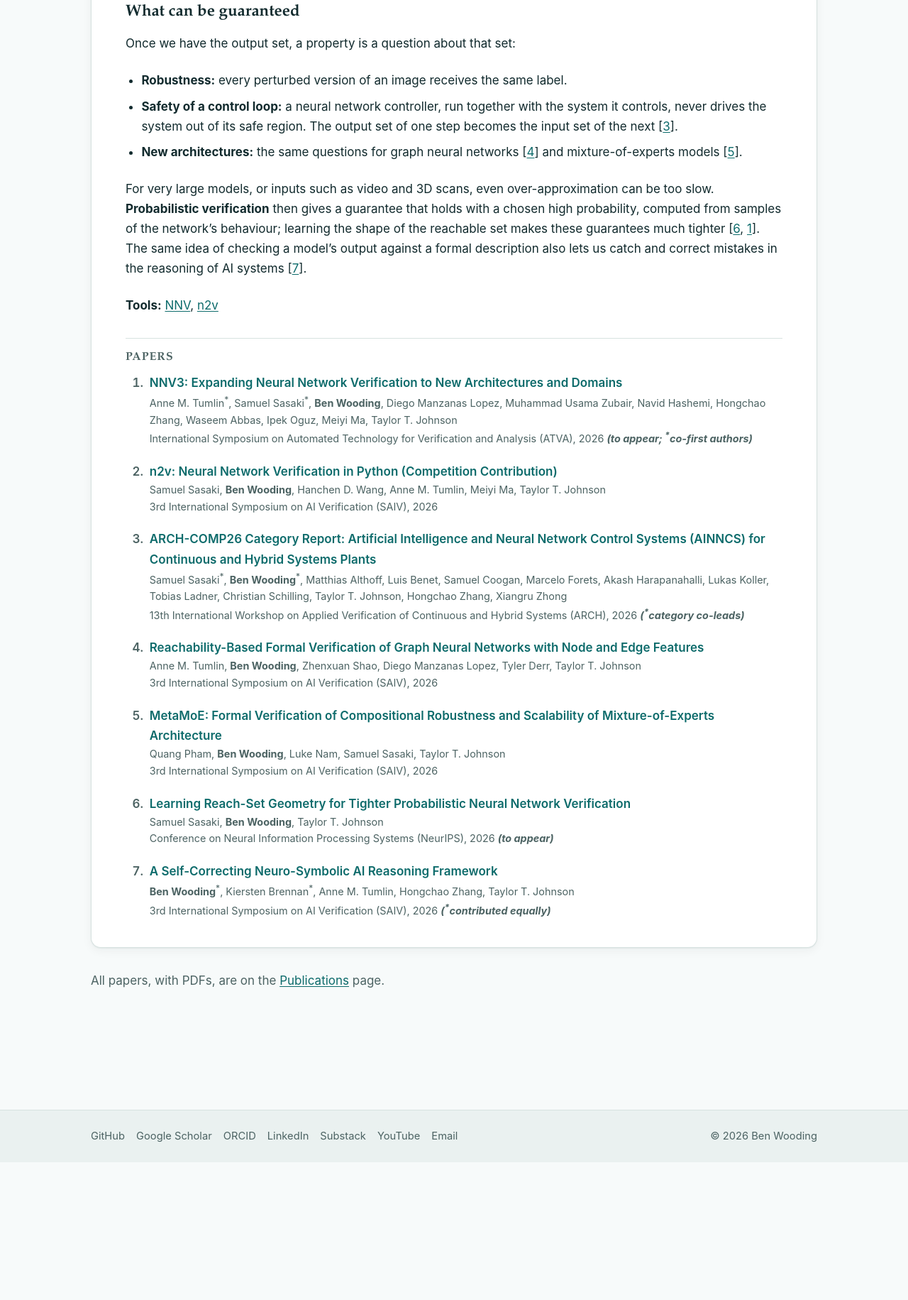
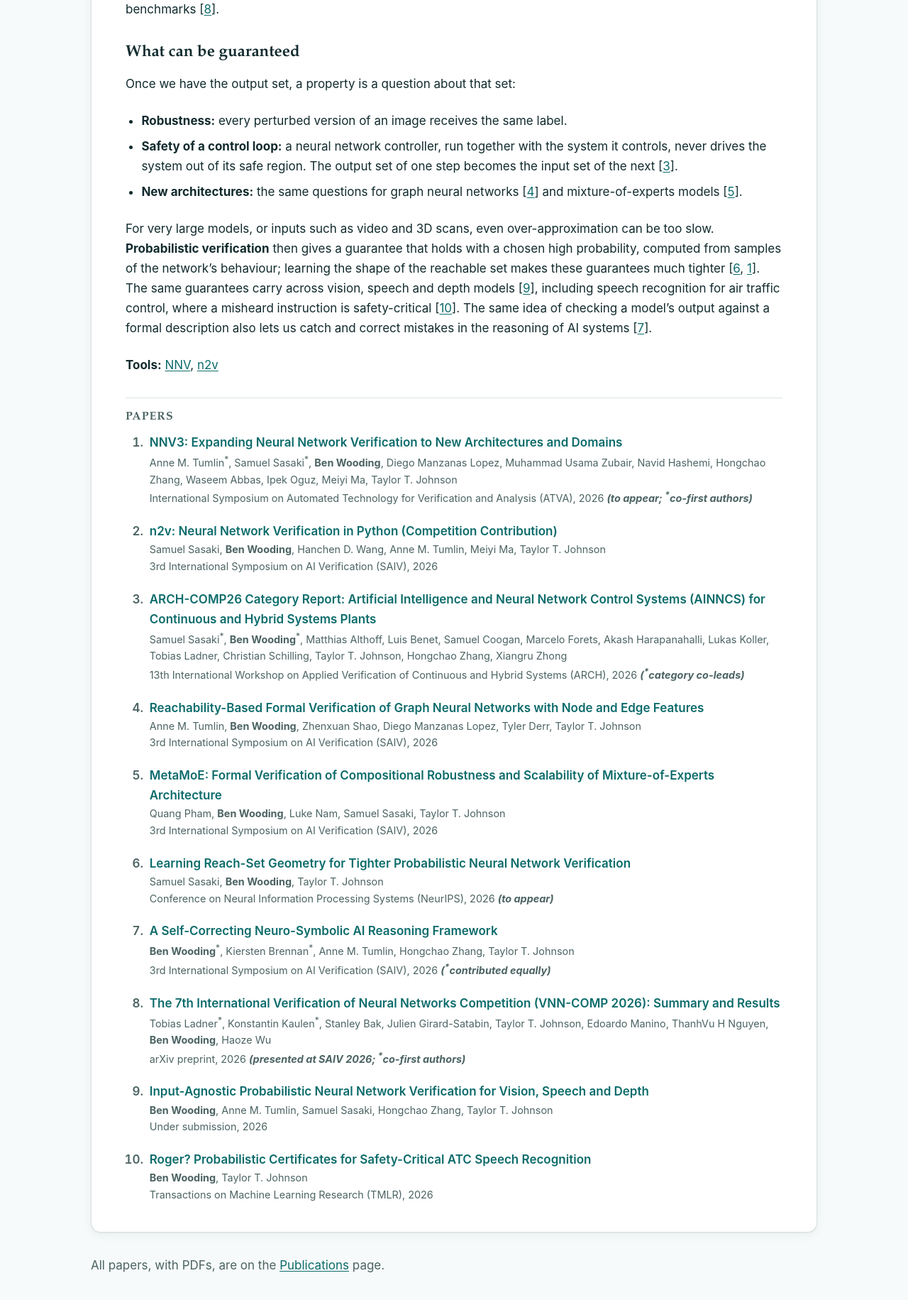
Before and after one commit to Kiguli/woodingben.com, a plain HTML site: page public/research/index.html in a window 1280 px wide. Shown: the part 1451-3282 px from the top of the page at 71% size. Before the commit the page ends 3088 px from the top, so only its background shows below. Drawn offline with Linux system fonts and the light colour scheme.

Commit message:
Research page: add VNN-COMP 2026, TMLR and other missing papers to their sections
Neural network verification gains the VNN-COMP 2026 report [8], the
input-agnostic probabilistic verification preprint [9] and the TMLR
Roger? paper [10], each cited in the text. Safe autonomy gains the
second CDC 2026 differential-algebraic paper [5].

Co-Authored-By: Claude Opus 5.5 <noreply@anthropic.com>
Claude-Session: https://claude.ai/code/session_01UuGvXVVEkqmEchZ7m9Rrwo

```diff
--- a/public/research/index.html
+++ b/public/research/index.html
@@ -263,7 +263,7 @@
           </figure>
           <h3>Exact or over-approximate?</h3>
           <p>An <strong>exact</strong> method splits the set wherever an activation can switch on or off, so the output is a union of pieces that matches exactly what the network can produce. It is sound and complete: if it reports a violation, a real counterexample exists. The price is that the number of pieces can grow exponentially with the size of the network.</p>
-          <p>An <strong>over-approximate</strong> method keeps a single convex set at each layer that is guaranteed to contain every reachable output. It scales far better and is still sound: if the over-approximation avoids the unsafe outputs, so does the network. If the two overlap, the answer is &ldquo;unknown&rdquo;, and the set can be split to tighten it. Tools such as <a href="/software-tools/nnv-software-tool/">NNV</a> and <a href="/software-tools/n2v-software-tool/">n2v</a> represent these sets as <em>star sets</em>, which support both kinds of analysis [<a href="#neural-network-verification-ref-1">1</a>, <a href="#neural-network-verification-ref-2">2</a>].</p>
+          <p>An <strong>over-approximate</strong> method keeps a single convex set at each layer that is guaranteed to contain every reachable output. It scales far better and is still sound: if the over-approximation avoids the unsafe outputs, so does the network. If the two overlap, the answer is &ldquo;unknown&rdquo;, and the set can be split to tighten it. Tools such as <a href="/software-tools/nnv-software-tool/">NNV</a> and <a href="/software-tools/n2v-software-tool/">n2v</a> represent these sets as <em>star sets</em>, which support both kinds of analysis [<a href="#neural-network-verification-ref-1">1</a>, <a href="#neural-network-verification-ref-2">2</a>]. Each year the International Verification of Neural Networks Competition (VNN-COMP) compares verification tools on shared benchmarks [<a href="#neural-network-verification-ref-8">8</a>].</p>
           <h3>What can be guaranteed</h3>
           <p>Once we have the output set, a property is a question about that set:</p>
           <ul>
@@ -271,7 +271,7 @@
             <li><strong>Safety of a control loop:</strong> a neural network controller, run together with the system it controls, never drives the system out of its safe region. The output set of one step becomes the input set of the next [<a href="#neural-network-verification-ref-3">3</a>].</li>
             <li><strong>New architectures:</strong> the same questions for graph neural networks [<a href="#neural-network-verification-ref-4">4</a>] and mixture-of-experts models [<a href="#neural-network-verification-ref-5">5</a>].</li>
           </ul>
-          <p>For very large models, or inputs such as video and 3D scans, even over-approximation can be too slow. <strong>Probabilistic verification</strong> then gives a guarantee that holds with a chosen high probability, computed from samples of the network&rsquo;s behaviour; learning the shape of the reachable set makes these guarantees much tighter [<a href="#neural-network-verification-ref-6">6</a>, <a href="#neural-network-verification-ref-1">1</a>]. The same idea of checking a model&rsquo;s output against a formal description also lets us catch and correct mistakes in the reasoning of AI systems [<a href="#neural-network-verification-ref-7">7</a>].</p>
+          <p>For very large models, or inputs such as video and 3D scans, even over-approximation can be too slow. <strong>Probabilistic verification</strong> then gives a guarantee that holds with a chosen high probability, computed from samples of the network&rsquo;s behaviour; learning the shape of the reachable set makes these guarantees much tighter [<a href="#neural-network-verification-ref-6">6</a>, <a href="#neural-network-verification-ref-1">1</a>]. The same guarantees carry across vision, speech and depth models [<a href="#neural-network-verification-ref-9">9</a>], including speech recognition for air traffic control, where a misheard instruction is safety-critical [<a href="#neural-network-verification-ref-10">10</a>]. The same idea of checking a model&rsquo;s output against a formal description also lets us catch and correct mistakes in the reasoning of AI systems [<a href="#neural-network-verification-ref-7">7</a>].</p>
           </div>
           <p class="research-tools"><strong>Tools:</strong> <a href="/software-tools/nnv-software-tool/">NNV</a>, <a href="/software-tools/n2v-software-tool/">n2v</a></p>
           <h3 class="research-refs-title">Papers</h3>
@@ -310,6 +310,21 @@
               <a class="research-ref-title" href="/publications/#selfcorrecting2026">A Self-Correcting Neuro-Symbolic AI Reasoning Framework</a>
               <span class="research-ref-authors"><strong>Ben Wooding</strong><sup>*</sup>, Kiersten Brennan<sup>*</sup>, Anne M. Tumlin, Hongchao Zhang, Taylor T. Johnson</span>
               <span class="research-ref-venue">3rd International Symposium on AI Verification (SAIV), 2026 <strong><em>(<sup>*</sup>contributed equally)</em></strong></span>
+            </li>
+            <li id="neural-network-verification-ref-8">
+              <a class="research-ref-title" href="/publications/#vnncomp2026">The 7th International Verification of Neural Networks Competition (VNN-COMP 2026): Summary and Results</a>
+              <span class="research-ref-authors">Tobias Ladner<sup>*</sup>, Konstantin Kaulen<sup>*</sup>, Stanley Bak, Julien Girard-Satabin, Taylor T. Johnson, Edoardo Manino, ThanhVu H Nguyen, <strong>Ben Wooding</strong>, Haoze Wu</span>
+              <span class="research-ref-venue">arXiv preprint, 2026 <strong><em>(presented at SAIV 2026; <sup>*</sup>co-first authors)</em></strong></span>
+            </li>
+            <li id="neural-network-verification-ref-9">
+              <a class="research-ref-title" href="/publications/#inputagnostic2026">Input-Agnostic Probabilistic Neural Network Verification for Vision, Speech and Depth</a>
+              <span class="research-ref-authors"><strong>Ben Wooding</strong>, Anne M. Tumlin, Samuel Sasaki, Hongchao Zhang, Taylor T. Johnson</span>
+              <span class="research-ref-venue">Under submission, 2026</span>
+            </li>
+            <li id="neural-network-verification-ref-10">
+              <a class="research-ref-title" href="/publications/#roger2026">Roger? Probabilistic Certificates for Safety-Critical ATC Speech Recognition</a>
+              <span class="research-ref-authors"><strong>Ben Wooding</strong>, Taylor T. Johnson</span>
+              <span class="research-ref-venue">Transactions on Machine Learning Research (TMLR), 2026</span>
             </li>
           </ol>
         </section>
@@ -478,7 +493,7 @@
           </figure>
           <p><a href="/software-tools/behaverify-software-tool/">BehaVerify</a> translates a behaviour tree into a model that a model checker can explore exhaustively, so properties such as &ldquo;the robot always returns to base when the battery is low&rdquo; are proved for every possible run. Decisions made by neural networks can be included, and the same specification generates the code that runs on the robot, so the verified model and the deployed behaviour cannot drift apart [<a href="#safe-autonomy-and-robotics-ref-2">2</a>]. We are now extending this to teams of robots whose trees must be composed safely [<a href="#safe-autonomy-and-robotics-ref-3">3</a>].</p>
           <h3>Safety under physical constraints</h3>
-          <p>Robot arms and many physical systems are described by equations with algebraic constraints, such as links that must stay connected. I helped develop the first method to synthesise control barrier functions for these systems, demonstrated on a three-link manipulator [<a href="#safe-autonomy-and-robotics-ref-4">4</a>].</p>
+          <p>Robot arms and many physical systems are described by equations with algebraic constraints, such as links that must stay connected. I helped develop the first method to synthesise control barrier functions for these systems, demonstrated on a three-link manipulator [<a href="#safe-autonomy-and-robotics-ref-4">4</a>]. A companion paper covers semi-explicit differential-algebraic systems, with the barrier functions checked by sum-of-squares verification [<a href="#safe-autonomy-and-robotics-ref-5">5</a>].</p>
           </div>
           <p class="research-tools"><strong>Tools:</strong> <a href="/software-tools/behaverify-software-tool/">BehaVerify</a></p>
           <h3 class="research-refs-title">Papers</h3>
@@ -501,6 +516,11 @@
             <li id="safe-autonomy-and-robotics-ref-4">
               <a class="research-ref-title" href="/publications/#daecbf2026">Control Barrier Function Synthesis for Differential-Algebraic Systems</a>
               <span class="research-ref-authors">Hongchao Zhang, Mohamad H. Kazma, <strong>Ben Wooding</strong>, Meiyi Ma, Taylor T. Johnson, Ahmad F. Taha</span>
+              <span class="research-ref-venue">IEEE Conference on Decision and Control (CDC), 2026 <strong><em>(to appear)</em></strong></span>
+            </li>
+            <li id="safe-autonomy-and-robotics-ref-5">
+              <a class="research-ref-title" href="/publications/#semiexplicitdae2026">Safe Control of Semi-Explicit Differential-Algebraic Systems: Control Barrier Functions with SOS Verification</a>
+              <span class="research-ref-authors">Mohamad H. Kazma, Hongchao Zhang, Abdallah A. Albustami, <strong>Ben Wooding</strong>, Meiyi Ma, Taylor T. Johnson, Ahmad F. Taha</span>
               <span class="research-ref-venue">IEEE Conference on Decision and Control (CDC), 2026 <strong><em>(to appear)</em></strong></span>
             </li>
           </ol>
```
